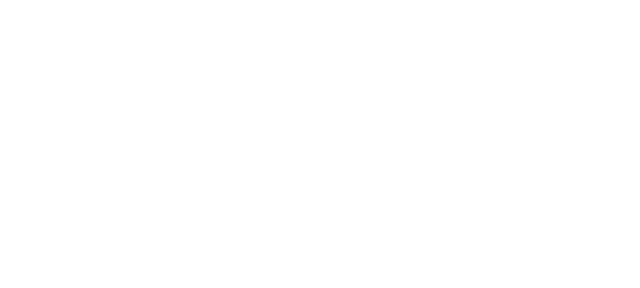
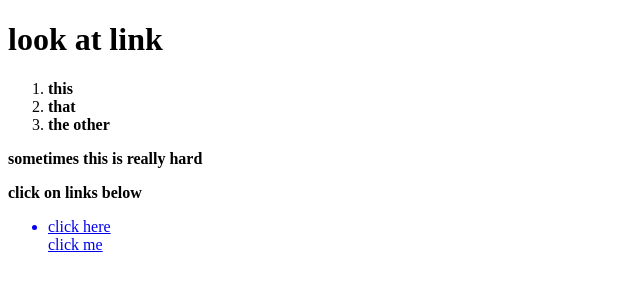
Before and after one commit to Thomas-tech21/git_test, a plain HTML site: page html_boilerplate/odin-links-and-images/index.html in a window 1280 px wide. Shown: the whole page, without its empty margins (0-640 px from the left). Drawn offline with Linux system fonts and the light colour scheme.

Commit message:
testing another commit

```diff
--- a/html_boilerplate/odin-links-and-images/index.html
+++ b/html_boilerplate/odin-links-and-images/index.html
@@ -5,3 +5,17 @@
         <title>Test Page</title>
     </head>
     <body>
+        <h1>look at link</h1>
+        <ol>
+            <li><strong>this</strong></li>
+            <li><strong>that</strong></li>
+            <li><strong>the other</strong></li>
+        </ol>
+        <p><strong>sometimes this is really hard</strong></p>
+        <p><strong>click on links below</strong></p>
+        <ul>
+        <a href="http://www.google.com/"><li>click here</li></a>
+        <a href="http://www.youtube.com">click me</a>
+        </ul>
+    </body>
+</html>
```
Also changed, not shown: html_boilerplate/odin-links-and-images/images/butter.jpg (added), html_boilerplate/odin-links-and-images/images/dog.jpg (added).
